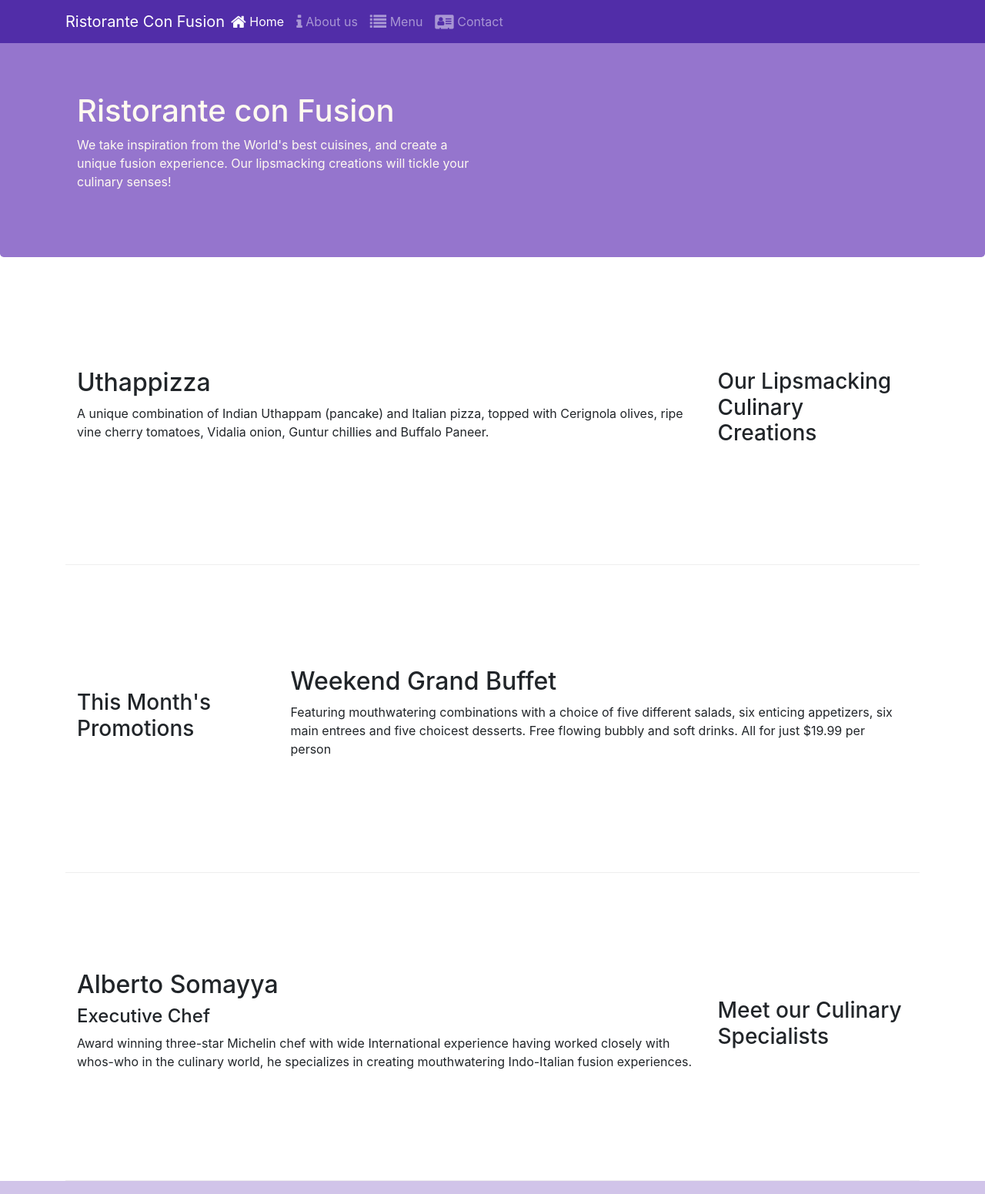
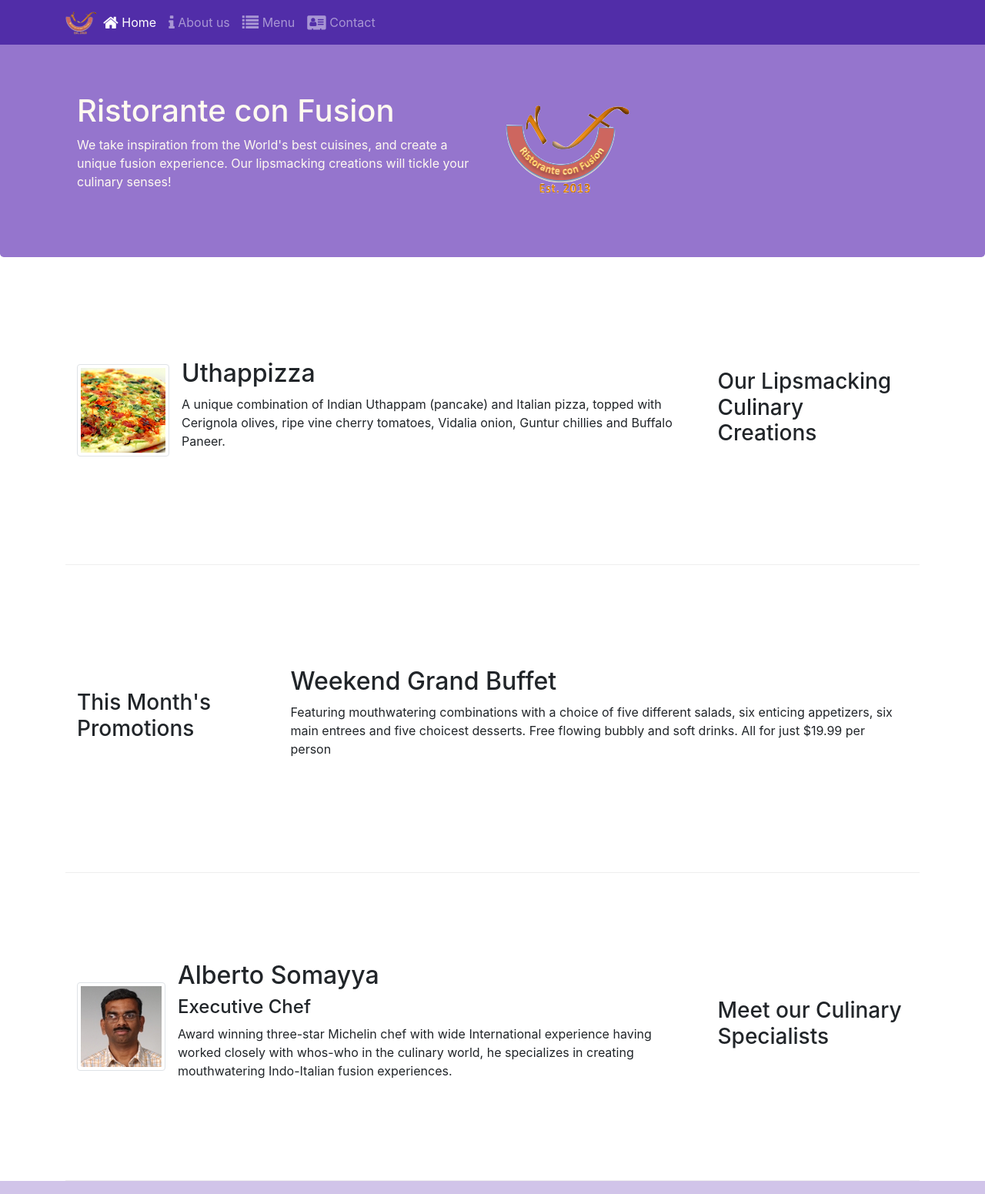
Before and after one commit to davinun99/coursera-bootstrap, a website: page index.html in a window 1280 px wide. Shown: the top 1551 px of the page at 77% size. Drawn offline with nearby package versions, Linux system fonts and the light colour scheme.

Commit message:
Added IMGs and media items

```diff
--- a/index.html
+++ b/index.html
@@ -23,7 +23,9 @@
             <button class="navbar-toggler" type="button" data-toggle="collapse" data-target="#Navbar">
                 <span class="navbar-toggler-icon"></span>
             </button>
-            <a href="#" class="navbar-brand mr-auto">Ristorante Con Fusion</a>
+            <a href="#" class="navbar-brand mr-auto">
+                <img src="img/logo.png" alt="Logo" height="30" width="41" class="img-fluid">
+            </a>
             <div class="collapse navbar-collapse" id="Navbar">
                 <ul class="navbar-nav mr-auto" >
                     <li class="nav-item active"><a class="nav-link" href="#"><span class="fa fa-home fa-lg"></span> Home</a></li>
@@ -41,7 +43,8 @@
                     <h1>Ristorante con Fusion</h1>
                     <p>We take inspiration from the World's best cuisines, and create a unique fusion experience. Our lipsmacking creations will tickle your culinary senses!</p>
                 </div>
-                <div class="col-12 col-sm">
+                <div class="col-12 col-sm align-self-center">
+                    <img src="img/logo.png" alt="Logo" class="img-fluid">
                 </div>
             </div>
         </div>
@@ -53,8 +56,13 @@
                 <h3>Our Lipsmacking Culinary Creations</h3>
             </div>
             <div class="col col-sm order-sm-first col-md">
-                <h2>Uthappizza</h2>
-                <p>A unique combination of Indian Uthappam (pancake) and Italian pizza, topped with Cerignola olives, ripe vine cherry tomatoes, Vidalia onion, Guntur chillies and Buffalo Paneer.</p>
+                <div class="media">
+                    <img src="img/uthappizza.png" alt="Uthappizza" class="d-flex mr-3 img-thumbnail align-self-center">
+                    <div class="media-body">
+                        <h2 class="mt-0">Uthappizza</h2>
+                        <p>A unique combination of Indian Uthappam (pancake) and Italian pizza, topped with Cerignola olives, ripe vine cherry tomatoes, Vidalia onion, Guntur chillies and Buffalo Paneer.</p>
+                    </div>
+                </div>
             </div>
         </div>
 
@@ -74,9 +82,18 @@
                 <h3>Meet our Culinary Specialists</h3>
             </div>
             <div class="col col-sm order-sm-first col-md">
-                <h2>Alberto Somayya</h2>
-                <h4>Executive Chef</h4>
-                <p>Award winning three-star Michelin chef with wide International experience having worked closely with whos-who in the culinary world, he specializes in creating mouthwatering Indo-Italian fusion experiences. </p>
+                <div class="media">
+                    <img src="img/alberto.png" alt="Alberto" class="d-flex mr-3 img-thumbnail align-self-center">
+                    <div class="media-body">
+                        <h2 class="mt-0">Alberto Somayya</h2>
+                        <h4>Executive Chef</h4>
+                        <p class="d-none d-sm-block">Award winning three-star Michelin chef with wide International
+                            experience having worked closely with whos-who in the culinary world, he specializes in
+                            creating mouthwatering Indo-Italian fusion experiences.
+                        </p>
+                    </div>
+                </div>
+
             </div>
         </div>
     </div>
```
Also changed, not shown: aboutus.html (+5 -2 lines), contactus.html (+3 -1 lines), img/alberto.png (added), img/buffet.png (added), img/logo.png (added), img/uthappizza.png (added), 1 other file.
